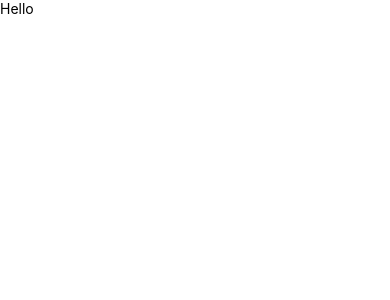
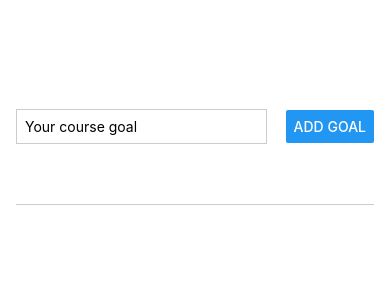
Before and after one commit to 4nur4g/reactnative-goalapp, a React Native app: screen / in a window 390 px wide. Shown: the top 300 px of the page. Built offline with nearby package versions, Linux system fonts and the light colour scheme.

Commit message:
Add normal scroll view

```diff
--- a/App.js
+++ b/App.js
@@ -1,17 +1,70 @@
-import {StatusBar} from 'expo-status-bar';
-import {StyleSheet, Text, View} from 'react-native';
+import {Button, ScrollView, StyleSheet, Text, TextInput, View} from 'react-native';
+import {useState} from "react";
 
 export default function App() {
+
+    const [enteredGoalText, setEnteredGoalText] = useState(null)
+    const [goals, setGoals] = useState([])
+    const goalInputHandler = (textInput) => {
+        setEnteredGoalText(textInput)
+    }
+    const addGoalHandler = () => {
+        setGoals((prev) =>
+            [...prev, enteredGoalText]
+        )
+    }
+
     return (
- <View style={styles.container}>
-     <Text>Hello</Text>
- </View>
-)
+        <View style={styles.appContainer}>
+            <View style={styles.inputContainer}>
+                <TextInput onChangeText={goalInputHandler} style={styles.textInput} placeholder="Your course goal"/>
+                <Button onPress={addGoalHandler} title="Add Goal"/>
+            </View>
+            <View style={styles.goalsContainer}>
+            <ScrollView >
+                {
+                    goals.map((item) => <View style={styles.goalItem} key={item}><Text
+                        style={styles.goalTextItem}> {item}</Text></View>)
+                }
+            </ScrollView>
+            </View>
+        </View>
+    )
 
 }
 
 const styles = StyleSheet.create({
-    container: {
-
+    appContainer: {
+        paddingTop: 50,
+        paddingHorizontal: 16,
+        flex: 1
     },
+    inputContainer: {
+        flexDirection: 'row',
+        justifyContent: "space-between",
+        alignItems: 'center',
+        marginBottom: 24,
+        borderBottomWidth: 1,
+        borderBottomColor: '#cccccc',
+        flex: 1
+    },
+    textInput: {
+        borderWidth: 1,
+        borderColor: '#cccccc',
+        width: '70%',
+        marginRight: 8,
+        padding: 8
+    },
+    goalsContainer: {
+        flex: 4
+    },
+    goalItem: {
+        marginBottom: 18,
+        padding: 10,
+        backgroundColor: 'pink',
+        borderRadius: 5,
+    },
+    goalTextItem: {
+        color: 'white'
+    }
 });
```
